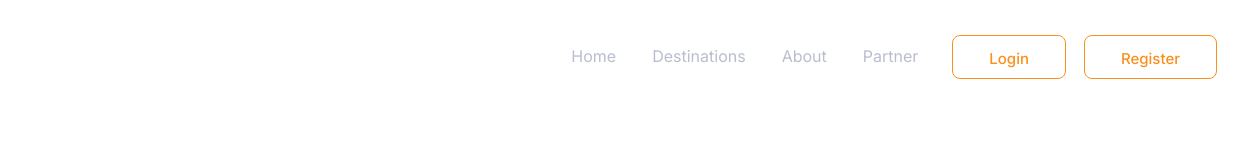
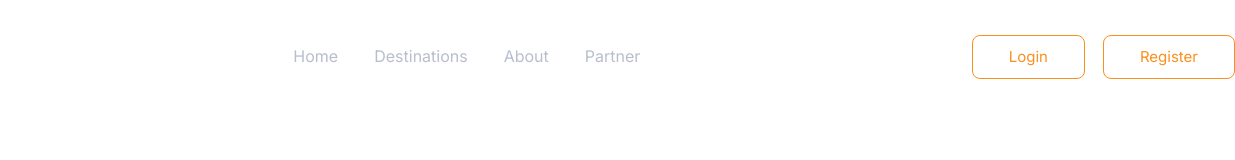
Before and after one commit to GitStudentSem/Travel_and_Tours, a plain HTML site: page index.html in a window 1280 px wide. Shown: the full height of the page, 45-1280 px from the left. Drawn offline with Linux system fonts and the light colour scheme.

Commit message:
minor changes

```diff
--- a/index.html
+++ b/index.html
@@ -17,8 +17,7 @@
   <body>
     <header class="header">
       <div class="header__container">
-        <img class="header__img" src="img/header/logo.svg" alt="Icon: Logo" />
-        <div class="header__menu">
+        <a href="#"><img class="header__img" src="img/header/logo.svg" alt="Icon: Logo" /></a>
           <div class="header__navbar">
             <ul class="header__navbar-list">
               <li class="header__navbar-item">
@@ -37,12 +36,10 @@
           </div>
           <!-- /.header__navbar -->
           <div class="login">
-            <a href="#" class="login__login">Login</a>
-            <a href="#" class="login__register">Register</a>
+            <button href="#" class="login__login button">Login</button>
+            <button href="#" class="login__register button">Register</button>
           </div>
           <!-- /.login -->
-        </div>
-        <!-- /.header__menu -->
       </div>
       <!-- /.header__container -->
     </header>
--- a/sass/_settings.sass
+++ b/sass/_settings.sass
@@ -1,2 +1,14 @@
 *
   box-sizing: border-box
+.button
+  color: #FB8F1D
+  height: 44px
+  border-radius: 8px
+  padding: 8px 36px
+  cursor: pointer
+  background-color: #fff
+  border: 1px solid  #FB8F1D
+  outline: none
+  &:hover
+    color: #FFFFFF
+    background-color: #FB8F1D
--- a/sass/blocks/_header.sass
+++ b/sass/blocks/_header.sass
@@ -1,12 +1,10 @@
 .header
   &__container
     max-width: 1306px
-    margin: auto
+    margin: 0 auto
     display: flex
     margin-top: 35px
     justify-content: space-between
-  &__menu
-    display: flex
   &__img
     height: 41px
     width: 41px
@@ -39,29 +37,5 @@
   font-weight: 500
   font-size: 15px
   line-height: 30px
-  // margin-right: 85px
   &__login
-    color: #FB8F1D
-    display: block
     margin-right: 18px
-    text-decoration: none
-    height: 44px
-    border-radius: 8px
-    padding: 8px 36px
-    border: 1px solid  #FB8F1D
-    align-self: center
-    &:hover
-      color: #FFFFFF
-      background-color: #FB8F1D
-  &__register
-    margin-right: 18px
-    color: #FB8F1D
-    text-decoration: none
-    display: block
-    height: 44px
-    border-radius: 8px
-    padding: 8px 36px
-    border: 1px solid  #FB8F1D
-    &:hover
-      color: #FFFFFF
-      background-color: #FB8F1D
```
Also changed, not shown: css/style.css, 2 other files.
